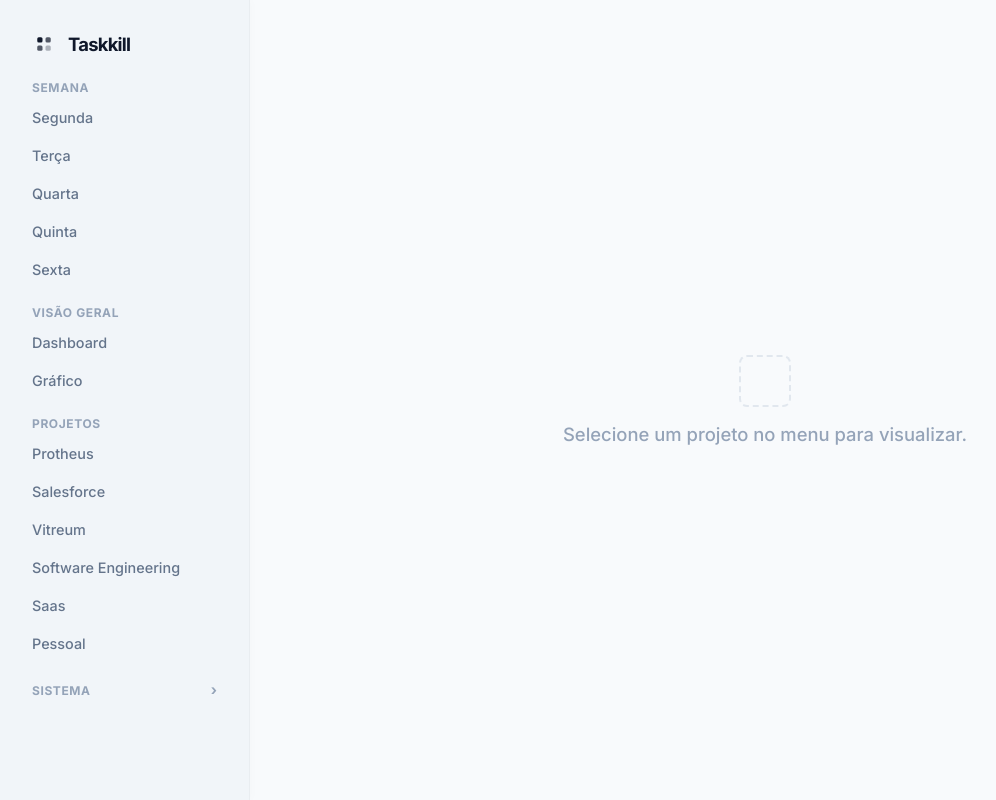
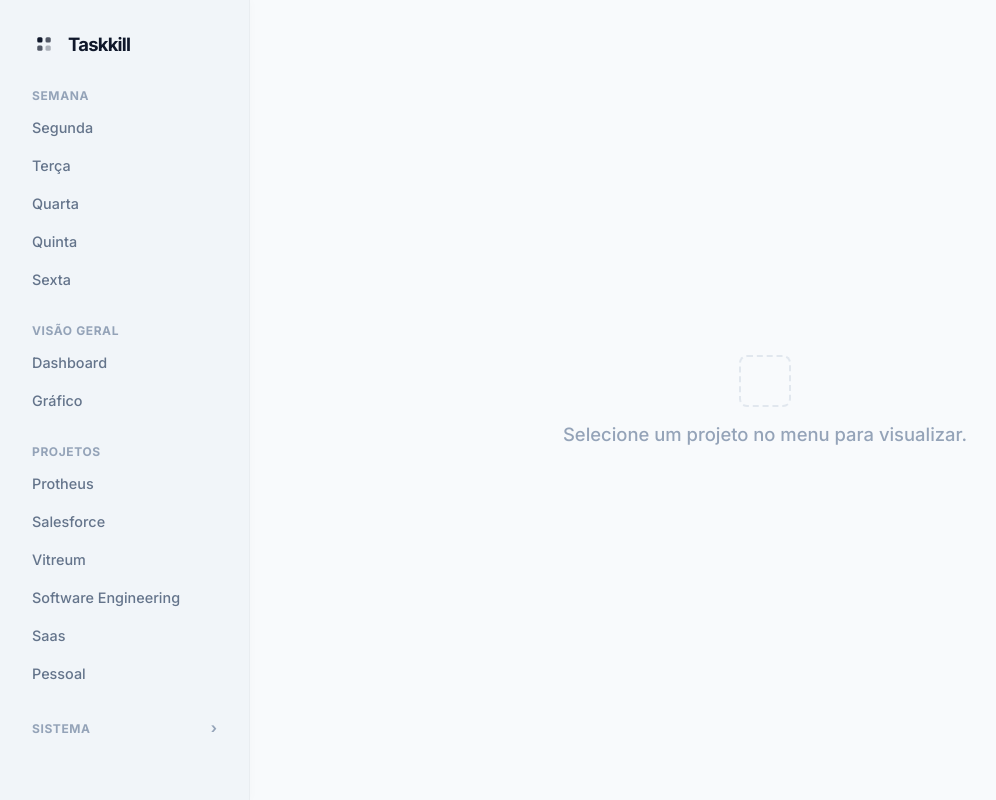
Before and after one commit to armelingu/taskkill, a Flask app: page / in a window 1280 px wide. Shown: the whole page, without its empty margins (0-996 px from the left). Run offline with Flask 3, Linux system fonts and the light colour scheme; the visitor is signed in with stand-in values (Sample User, id 1); data that the repository does not hold is empty; parts of the project's set-up code (start-up, migrations or seed data) failed here and were passed over.

Commit message:
fix: ajusta respiro das seções do sidebar para ponto médio
Aumenta margin-bottom do brand (24→32px), das seções (20→28px) e do título de seção (6→8px).

Made-with: Cursor

```diff
--- a/static/css/style.css
+++ b/static/css/style.css
@@ -251,7 +251,7 @@ html {
     align-items: center;
     gap: 12px;
     padding: 0 12px;
-    margin-bottom: 24px;
+    margin-bottom: 32px;
     cursor: default;
     user-select: none;
 }
@@ -274,7 +274,7 @@ html {
 
 /* Espaçamento entre as duas grandes seções (Semana, Projetos) */
 .sidebar-section {
-    margin-bottom: 20px;
+    margin-bottom: 28px;
 }
 
 .sidebar-section:last-child {
@@ -287,7 +287,7 @@ html {
     align-items: baseline;
     justify-content: space-between;
     padding: 0 12px;
-    margin-bottom: 6px;
+    margin-bottom: 8px;
 }
 
 /* Seção colapsável (Sistema) */
```
